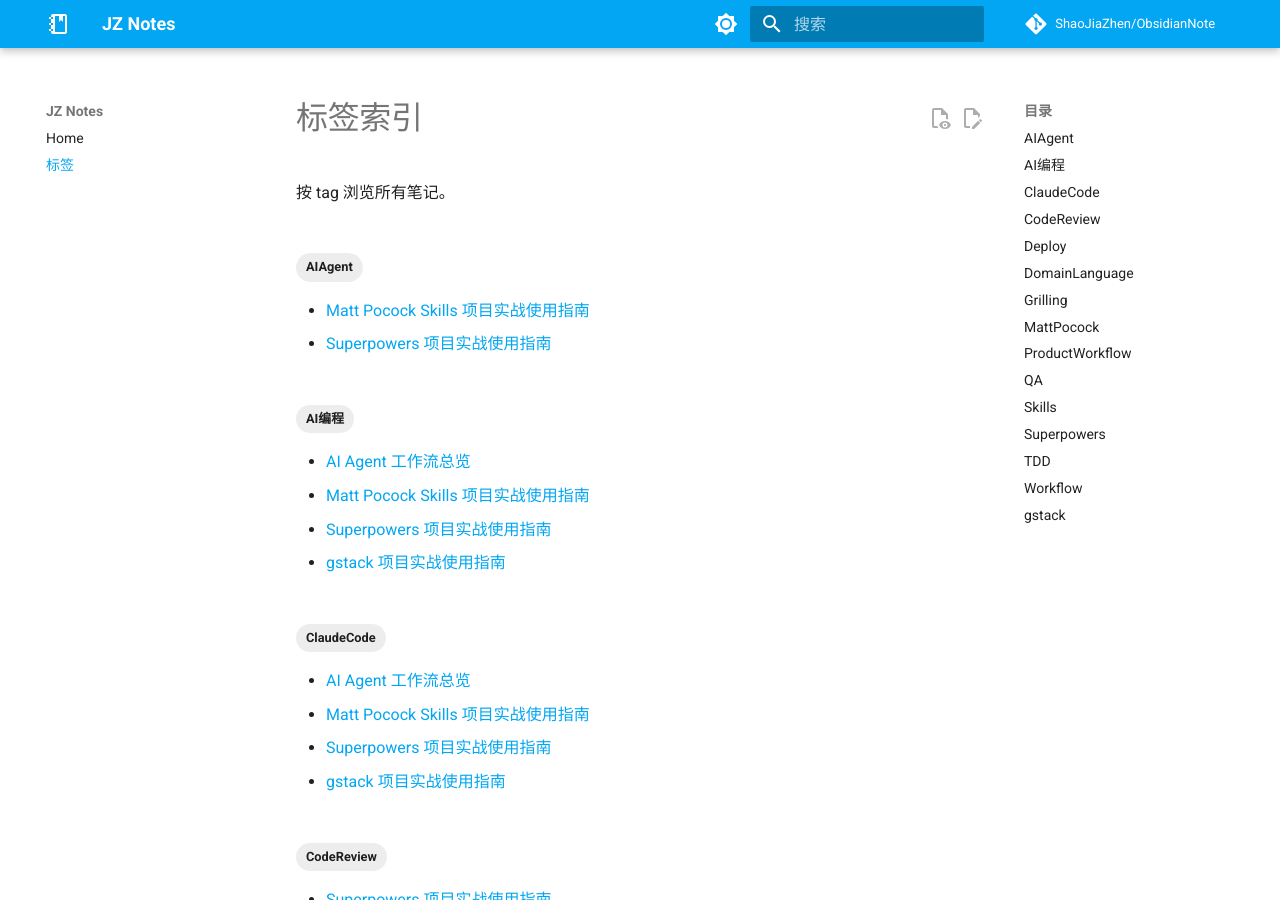
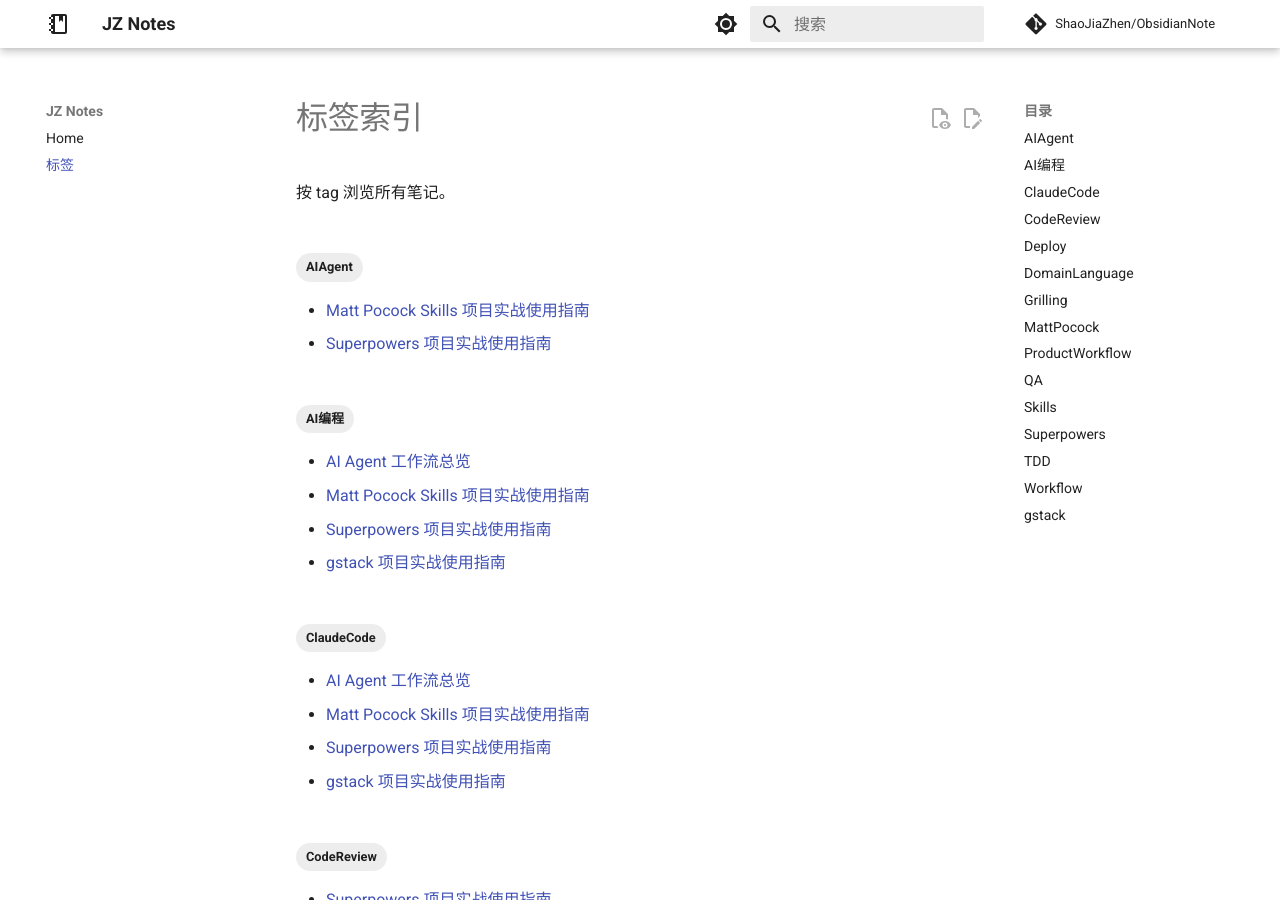
Before and after one commit to ShaoJiaZhen/ObsidianNote, an MkDocs documentation site: the page built from docs/tags.md, in a window 1280 px wide and 900 px high. Built offline with MkDocs 1.6.1 and Material for MkDocs 9.7.7, drawn with Linux system fonts in a browser that asks for light colours; comment, search, counter and statistics services are not loaded.

Commit message:
Switch to white/black primary with light-blue accent for a calmer palette
Header and sidebar are now neutral (white in light mode, black in dark
mode); only links, focused inputs, and other interactive accents carry
the light-blue tint. Net effect: significantly less colored chrome,
content reads more prominently.

Co-Authored-By: Claude Opus 4.7 (1M context) <noreply@anthropic.com>

```diff
--- a/mkdocs.yml
+++ b/mkdocs.yml
@@ -22,14 +22,14 @@ theme:
   palette:
     - media: "(prefers-color-scheme: light)"
       scheme: default
-      primary: light blue
+      primary: white
       accent: light blue
       toggle:
         icon: material/brightness-7
         name: Switch to dark mode
     - media: "(prefers-color-scheme: dark)"
       scheme: slate
-      primary: light blue
+      primary: black
       accent: light blue
       toggle:
         icon: material/brightness-4
```
